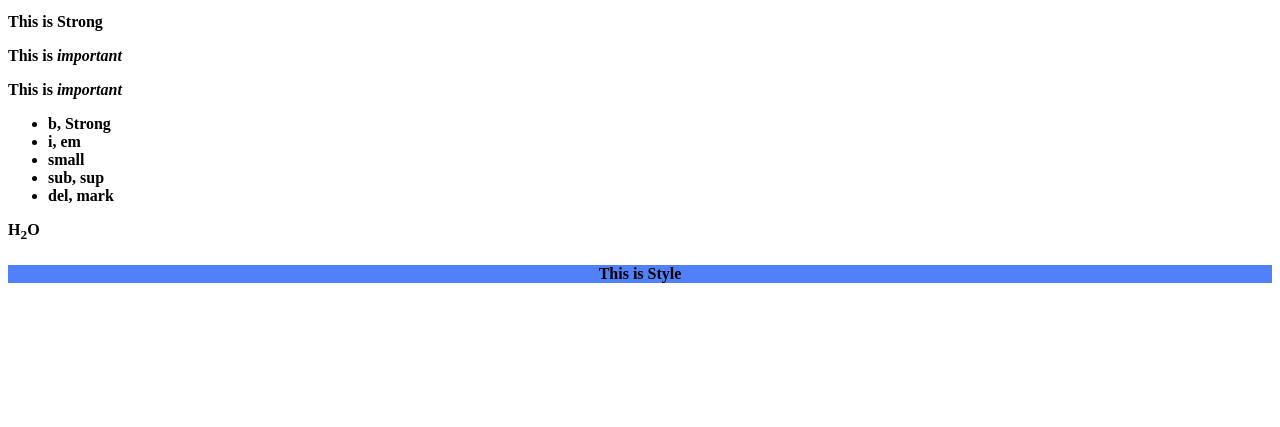
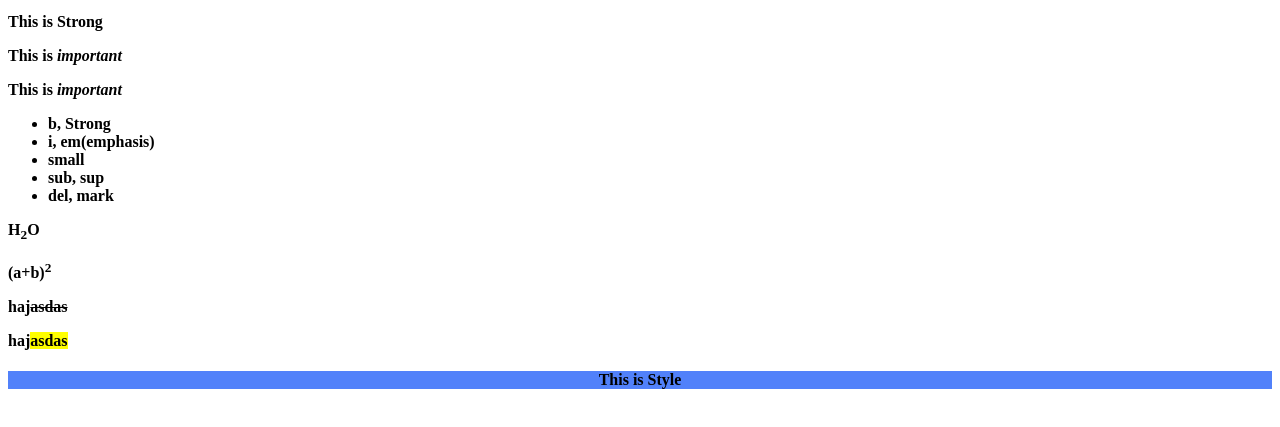
Before and after one commit to kaushik-path/Kap_Web_Dev_Prac, a plain HTML site: page HTML_Prac/04_Formatting.html in a window 1280 px wide. Shown: the part 159-586 px from the top of the page. Drawn offline with Linux system fonts and the light colour scheme.

Commit message:
Eg of Formats like sup del mark

```diff
--- a/HTML_Prac/04_Formatting.html
+++ b/HTML_Prac/04_Formatting.html
@@ -19,7 +19,7 @@
 
     <ul>
         <li>b, Strong </li>
-        <li>i, em</li>
+        <li>i, em(emphasis)</li>
         <li>small</li>
         <li>sub, sup</li>
         <li>del, mark</li>
@@ -27,6 +27,13 @@
 
     <!-- Sub tag eg-->
     <p>H<sub>2</sub>O</p>
+
+    <!-- Sup tag eg-->
+    <p>(a+b)<sup>2</sup></p>
+    <!-- Del(cross the work) tag eg-->
+    <p>haj<del>asdas</del></p>
+    <!-- Mark tag eg-->
+    <p>haj<mark>asdas</mark></p>
 
     <!-- Styling in Html -->
     <h4 style=
```
